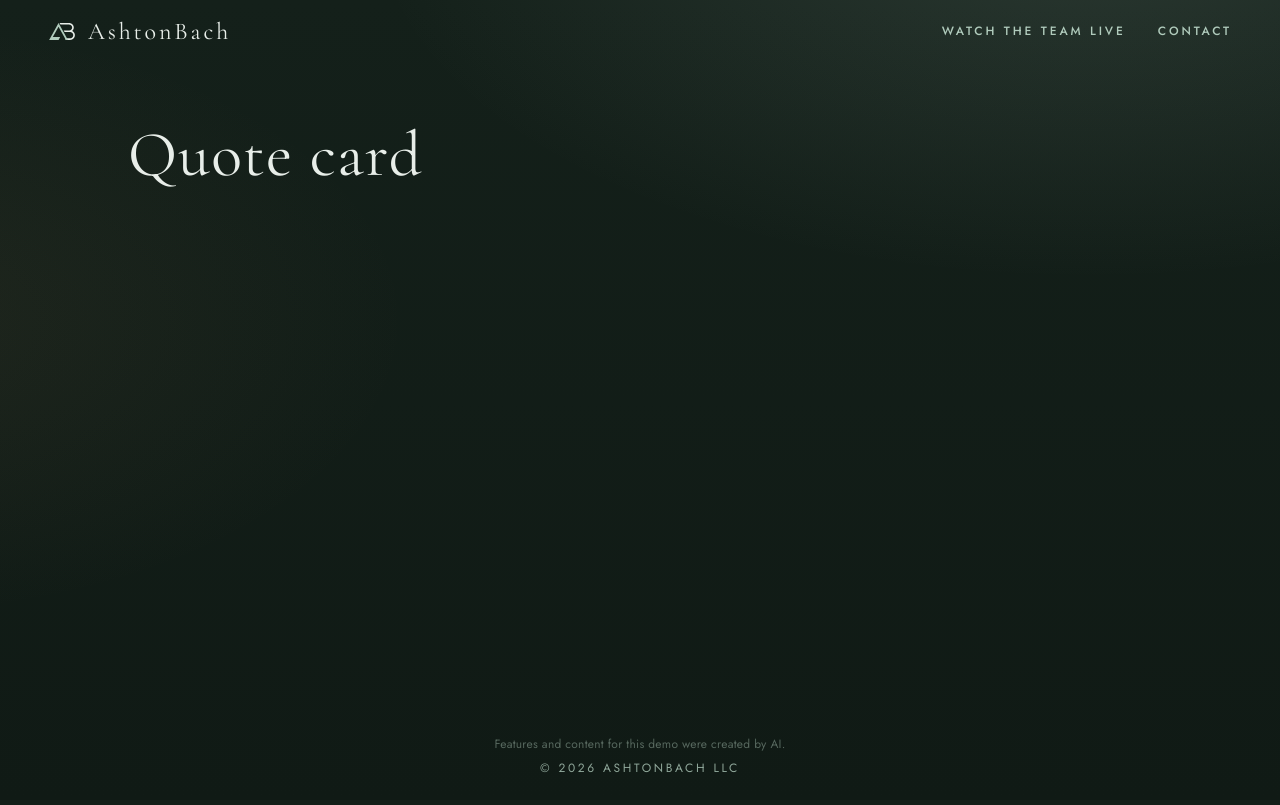
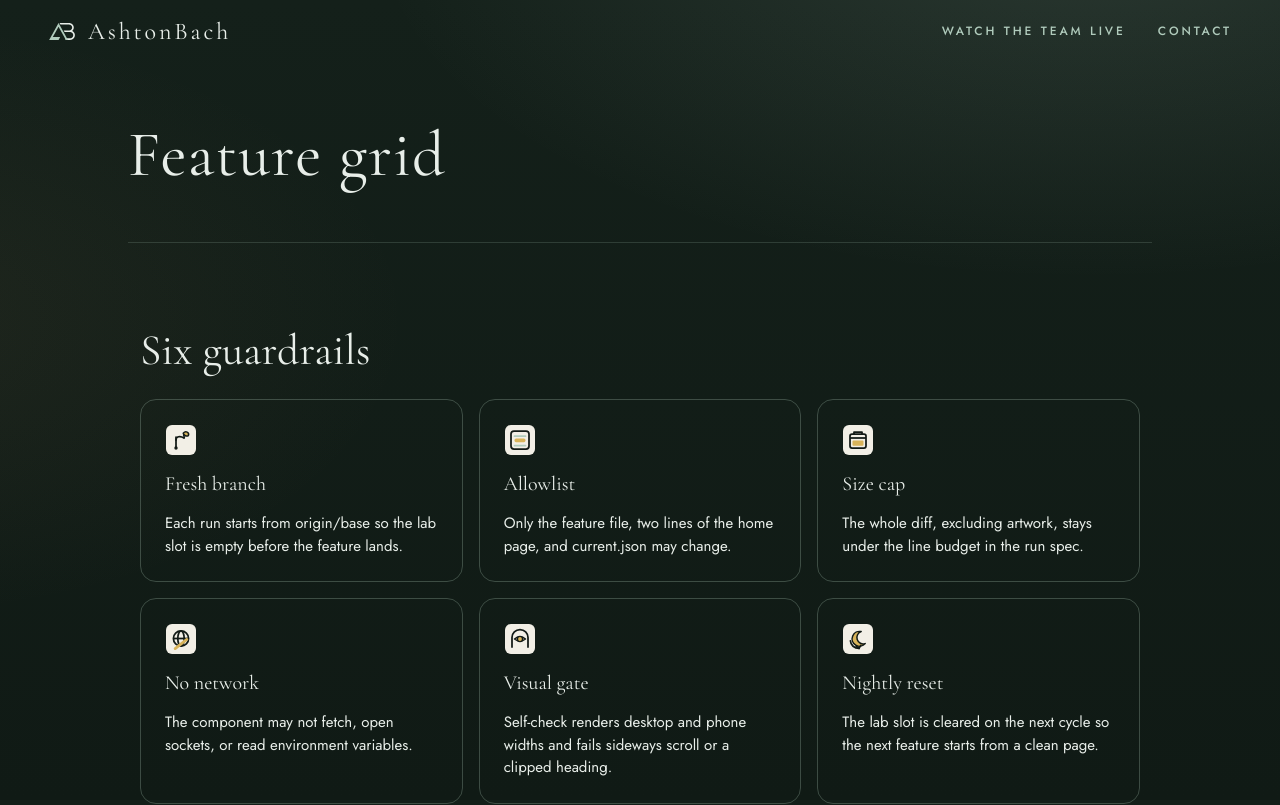
Before and after one commit to ashtonbach/agent-showcase, a Next.js app: page / in a window 1280 px wide. Shown: the top 805 px of the page. Built offline with nearby package versions, Linux system fonts and the light colour scheme.

Commit message:
Feature: Feature grid (Author: Alder)
Co-authored-by: AshtonBach Coder <ashtonbach-coder@users.noreply.github.com>

```diff
--- a/app/lab/current.json
+++ b/app/lab/current.json
@@ -1 +1 @@
-{"slug":"testimonial-card"}
+{"slug":"feature-grid"}
--- /dev/null
+++ b/app/lab/feature-grid/index.tsx
@@ -0,0 +1,73 @@
+"use client";
+
+import { useEffect, useState } from "react";
+
+const CARDS = [
+  ["Fresh branch", "Each run starts from origin/base so the lab slot is empty before the feature lands."],
+  ["Allowlist", "Only the feature file, two lines of the home page, and current.json may change."],
+  ["Size cap", "The whole diff, excluding artwork, stays under the line budget in the run spec."],
+  ["No network", "The component may not fetch, open sockets, or read environment variables."],
+  ["Visual gate", "Self-check renders desktop and phone widths and fails sideways scroll or a clipped heading."],
+  ["Nightly reset", "The lab slot is cleared on the next cycle so the next feature starts from a clean page."],
+];
+
+const css = `
+.lab-fg{width:min(960px,100%);margin:8px auto 56px;color:var(--mist,#F2EFE6);box-sizing:border-box;padding:0 12px;overflow-wrap:anywhere}
+.lab-fg h2{font-family:var(--serif);font-weight:400;font-size:30px;line-height:1.25;margin:0 0 24px;color:var(--mist,#F2EFE6)}
+.lab-grid{list-style:none;margin:0;padding:0;display:grid;gap:16px;grid-template-columns:1fr}
+.lab-card{border:1px solid rgba(176,203,188,0.28);border-radius:16px;padding:24px;margin:0;display:flex;flex-direction:column;gap:12px;min-width:0}
+.lab-card h3{font-family:var(--serif);font-weight:400;font-size:20px;margin:0;color:var(--mist,#F2EFE6)}
+.lab-card p{margin:0;font-family:var(--sans,system-ui);font-size:15px;line-height:1.5;color:#E8EEE9}
+.lab-card img,.lab-fb{width:32px;height:32px;display:block;flex:none}
+.lab-fb{background:rgba(176,203,188,0.18);border-radius:8px;color:var(--sage,#9BB8A8);display:grid;place-items:center}
+@media(min-width:601px){.lab-grid{grid-template-columns:1fr 1fr}}
+@media(min-width:901px){.lab-grid{grid-template-columns:1fr 1fr 1fr}}
+@media(prefers-reduced-motion:reduce){.lab-card{transition:none}}
+`;
+
+function Art({ src, alt }: { src: string; alt: string }) {
+  const [ok, setOk] = useState(true);
+  useEffect(() => {
+    setOk(true);
+  }, [src]);
+  if (!ok) {
+    return (
+      <span data-art="fallback" aria-hidden="true" className="lab-fb">
+        <svg width={32} height={32} viewBox="0 0 32 32">
+          <path d="M8 16h16" stroke="currentColor" strokeWidth="1.5" fill="none" />
+        </svg>
+      </span>
+    );
+  }
+  return (
+    <img
+      data-art="image"
+      src={src}
+      width={32}
+      height={32}
+      alt={alt}
+      onError={() => setOk(false)}
+      onLoad={(e) => {
+        if (e.currentTarget.naturalWidth === 0) setOk(false);
+      }}
+    />
+  );
+}
+
+export default function FeatureGrid() {
+  return (
+    <section data-lab="feature-grid" aria-labelledby="lab-fg-h" className="lab-fg">
+      <style>{css}</style>
+      <h2 id="lab-fg-h">Six guardrails</h2>
+      <ul className="lab-grid">
+        {CARDS.map(([title, body], i) => (
+          <li className="lab-card" key={title}>
+            <Art src={`/lab/feature-grid/icon-${i}.svg`} alt="" />
+            <h3>{title}</h3>
+            <p>{body}</p>
+          </li>
+        ))}
+      </ul>
+    </section>
+  );
+}
--- a/app/page.tsx
+++ b/app/page.tsx
@@ -1,3 +1,4 @@
+import Lab from "./lab/feature-grid";
 import { readDemoKey, demoTitle } from "./demo-name";
 const demoKey = readDemoKey();
 const demoName = demoTitle();
@@ -5,7 +6,7 @@ export default function Page() {
   return (
     <div className="page-stack">
       <h1 className="demo-title" data-i18n={demoKey}>{demoName}</h1>
-      {/* lab:slot */}
+      <Lab /> {/* lab:slot */}
     </div>
   );
 }
```
